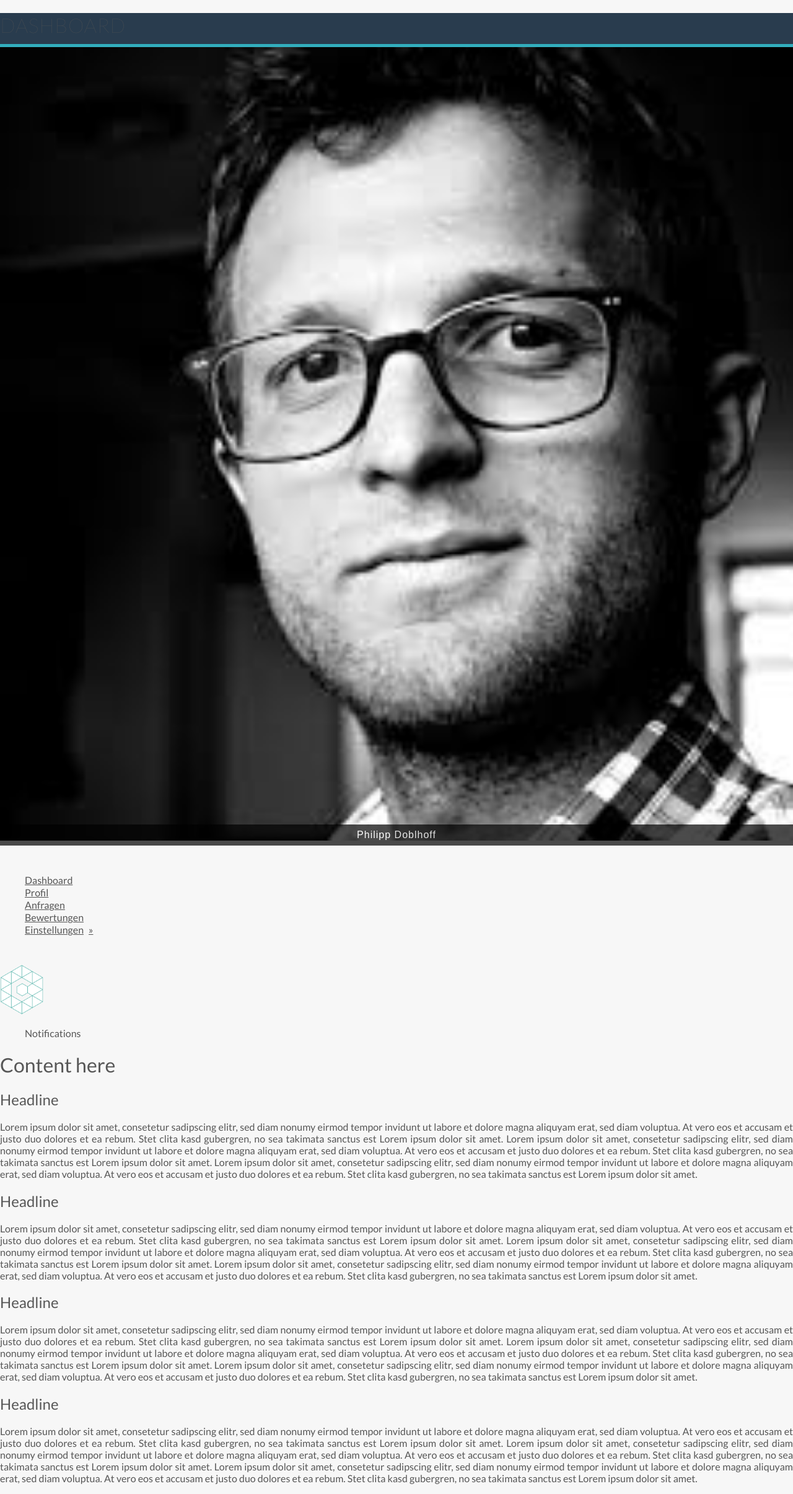
After one commit to Joekant/calculi, a PHP site: page /backend.html in a window 1280 px wide. The commit adds this page. Shown: the whole page at 62% size. Run offline with PHP 8.4, Linux system fonts and the light colour scheme; style sheets or scripts are compiled from the project's sources.

Commit message:
Added Webworker.Backend
- changed Fronted dummy-text to real content
- startet with backend.html
-

```diff
--- /dev/null
+++ b/html/backend.html
@@ -0,0 +1,91 @@
+<!doctype html>
+<html class="no-js" lang="en">
+  <head>
+    <meta charset="utf-8" />
+    <meta name="viewport" content="width=device-width, initial-scale=1.0" />
+    <title>Calculi - Landingpage</title>
+    <link rel="stylesheet" href="css/normalize.css" />
+    <link href='http://fonts.googleapis.com/css?family=Lato:100,200,300,400,700' rel='stylesheet' type='text/css'>
+    <link rel="icon" href="img/favicon.ico" type="image/x-icon">
+    <link rel="stylesheet" href="css/foundation.css" />
+    <link rel="stylesheet" href="css/app.css" />
+    <script src="js/vendor/modernizr.js"></script>
+  </head>
+  <body>
+
+  <div class="off-canvas-wrap" data-offcanvas>
+    <div class="inner-wrap">
+
+<nav class="tab-bar">
+      <section class="left-small">
+        <a class="left-off-canvas-toggle menu-icon" ><span></span></a>
+      </section>
+
+      <section class="middle tab-bar-section">
+        <h1 class="title">Dashboard</h1>
+      </section>
+
+      <section class="right-small">
+        <a class="right-off-canvas-toggle menu-icon" ><span></span></a>
+      </section>
+    </nav>
+
+
+      <aside class="left-off-canvas-menu">
+
+        <div id="picture">
+          <img src="img/thumb.jpeg" id="thumb" alt="profile picture">
+          <div id="overlay-name">Philipp Doblhoff</div>
+        </div>
+
+        <ul class="off-canvas-list">
+          <li><a href="#">Dashboard</a></li>
+          <li><a href="#">Profil</a></li>
+          <li><a href="#">Anfragen</a></li>
+          <li><a href="#">Bewertungen</a></li>
+          <li class="has-submenu"><a href="#">Einstellungen</a>
+              <ul class="left-submenu">
+                  <li class="back"><a href="#">zurück</a></li>
+                  <li><a href="#">Sicherheit</a></li>
+                  <li><a href="#">Benachrichtigungen</a></li>
+              </ul>
+          </li>
+        </ul>
+        <img src="img/logo_invert.png" id="logo-dark" alt="">
+      </aside>
+
+      <aside class="right-off-canvas-menu">
+        <ul class="off-canvas-list">
+         <li><label>Notifications</label></li>
+        </ul>
+      </aside>
+
+      <section class="main-section">
+        <h1>Content here</h1>
+        <h2>Headline</h2>
+        <p>
+          Lorem ipsum dolor sit amet, consetetur sadipscing elitr, sed diam nonumy eirmod tempor invidunt ut labore et dolore magna aliquyam erat, sed diam voluptua. At vero eos et accusam et justo duo dolores et ea rebum. Stet clita kasd gubergren, no sea takimata sanctus est Lorem ipsum dolor sit amet. Lorem ipsum dolor sit amet, consetetur sadipscing elitr, sed diam nonumy eirmod tempor invidunt ut labore et dolore magna aliquyam erat, sed diam voluptua. At vero eos et accusam et justo duo dolores et ea rebum. Stet clita kasd gubergren, no sea takimata sanctus est Lorem ipsum dolor sit amet. Lorem ipsum dolor sit amet, consetetur sadipscing elitr, sed diam nonumy eirmod tempor invidunt ut labore et dolore magna aliquyam erat, sed diam voluptua. At vero eos et accusam et justo duo dolores et ea rebum. Stet clita kasd gubergren, no sea takimata sanctus est Lorem ipsum dolor sit amet.<h2>Headline</h2>
+        <p>
+          Lorem ipsum dolor sit amet, consetetur sadipscing elitr, sed diam nonumy eirmod tempor invidunt ut labore et dolore magna aliquyam erat, sed diam voluptua. At vero eos et accusam et justo duo dolores et ea rebum. Stet clita kasd gubergren, no sea takimata sanctus est Lorem ipsum dolor sit amet. Lorem ipsum dolor sit amet, consetetur sadipscing elitr, sed diam nonumy eirmod tempor invidunt ut labore et dolore magna aliquyam erat, sed diam voluptua. At vero eos et accusam et justo duo dolores et ea rebum. Stet clita kasd gubergren, no sea takimata sanctus est Lorem ipsum dolor sit amet. Lorem ipsum dolor sit amet, consetetur sadipscing elitr, sed diam nonumy eirmod tempor invidunt ut labore et dolore magna aliquyam erat, sed diam voluptua. At vero eos et accusam et justo duo dolores et ea rebum. Stet clita kasd gubergren, no sea takimata sanctus est Lorem ipsum dolor sit amet.
+
+  <h2>Headline</h2>
+        <p>
+          Lorem ipsum dolor sit amet, consetetur sadipscing elitr, sed diam nonumy eirmod tempor invidunt ut labore et dolore magna aliquyam erat, sed diam voluptua. At vero eos et accusam et justo duo dolores et ea rebum. Stet clita kasd gubergren, no sea takimata sanctus est Lorem ipsum dolor sit amet. Lorem ipsum dolor sit amet, consetetur sadipscing elitr, sed diam nonumy eirmod tempor invidunt ut labore et dolore magna aliquyam erat, sed diam voluptua. At vero eos et accusam et justo duo dolores et ea rebum. Stet clita kasd gubergren, no sea takimata sanctus est Lorem ipsum dolor sit amet. Lorem ipsum dolor sit amet, consetetur sadipscing elitr, sed diam nonumy eirmod tempor invidunt ut labore et dolore magna aliquyam erat, sed diam voluptua. At vero eos et accusam et justo duo dolores et ea rebum. Stet clita kasd gubergren, no sea takimata sanctus est Lorem ipsum dolor sit amet.
+
+  <h2>Headline</h2>
+        <p>
+          Lorem ipsum dolor sit amet, consetetur sadipscing elitr, sed diam nonumy eirmod tempor invidunt ut labore et dolore magna aliquyam erat, sed diam voluptua. At vero eos et accusam et justo duo dolores et ea rebum. Stet clita kasd gubergren, no sea takimata sanctus est Lorem ipsum dolor sit amet. Lorem ipsum dolor sit amet, consetetur sadipscing elitr, sed diam nonumy eirmod tempor invidunt ut labore et dolore magna aliquyam erat, sed diam voluptua. At vero eos et accusam et justo duo dolores et ea rebum. Stet clita kasd gubergren, no sea takimata sanctus est Lorem ipsum dolor sit amet. Lorem ipsum dolor sit amet, consetetur sadipscing elitr, sed diam nonumy eirmod tempor invidunt ut labore et dolore magna aliquyam erat, sed diam voluptua. At vero eos et accusam et justo duo dolores et ea rebum. Stet clita kasd gubergren, no sea takimata sanctus est Lorem ipsum dolor sit amet.
+        </p>
+      </section>
+    </div>
+  </div>
+
+
+    <script src="js/vendor/jquery.js"></script>
+    <script src="js/foundation.min.js"></script>
+      <script src="js/foundation/foundation.offcanvas.js"></script>
+    <script>
+      $(document).foundation();
+    </script>
+  </body>
+</html>
--- a/html/css/app.css
+++ b/html/css/app.css
@@ -153,57 +153,57 @@ header {
     header .top-bar img {
       padding-top: 8px; }
 
-/* line 207, ../scss/app.scss */
+/* line 206, ../scss/app.scss */
 main {
   width: 100%; }
 
-/* line 211, ../scss/app.scss */
+/* line 210, ../scss/app.scss */
 footer {
   background-color: #293c4e;
   border-top: 5px solid #32aebd;
   color: #f7f7f7;
   text-align: center; }
-  /* line 217, ../scss/app.scss */
+  /* line 216, ../scss/app.scss */
   footer img {
     width: 70px; }
-  /* line 222, ../scss/app.scss */
+  /* line 221, ../scss/app.scss */
   footer #social {
     margin-top: 35px;
     text-transform: lowercase; }
-  /* line 228, ../scss/app.scss */
+  /* line 227, ../scss/app.scss */
   footer #link {
     margin-top: 35px;
     text-transform: lowercase;
     padding-bottom: 20px; }
-  /* line 235, ../scss/app.scss */
+  /* line 234, ../scss/app.scss */
   footer a {
     margin-left: 20px;
     color: #f7f7f7; }
-  /* line 240, ../scss/app.scss */
+  /* line 239, ../scss/app.scss */
   footer span {
     color: #f7f7f7;
     padding-top: 20px; }
-  /* line 245, ../scss/app.scss */
+  /* line 244, ../scss/app.scss */
   footer #copyright {
     font-size: 0.8em;
     margin-top: 15px;
     text-transform: lowercase; }
-  /* line 251, ../scss/app.scss */
+  /* line 250, ../scss/app.scss */
   footer #testimonial {
     font-style: italic;
     font-weight: 300;
     padding-top: 20px; }
-    /* line 256, ../scss/app.scss */
+    /* line 255, ../scss/app.scss */
     footer #testimonial img {
       float: left; }
-    /* line 260, ../scss/app.scss */
+    /* line 259, ../scss/app.scss */
     footer #testimonial #author {
       color: #32aebd; }
 
 /* -----------------------------------------
    Frontpage Styles
 ----------------------------------------- */
-/* line 270, ../scss/app.scss */
+/* line 269, ../scss/app.scss */
 #headline {
   margin-top: 50px;
   font-size: 2.3em;
@@ -212,7 +212,7 @@ footer {
   letter-spacing: 1.1px;
   color: #ff6c60; }
 
-/* line 279, ../scss/app.scss */
+/* line 278, ../scss/app.scss */
 .subline {
   padding-top: 20px;
   font-size: 1.7em;
@@ -220,62 +220,62 @@ footer {
   letter-spacing: 1.1px;
   font-style: italic; }
 
-/* line 287, ../scss/app.scss */
+/* line 286, ../scss/app.scss */
 .main-slider {
   background-color: #293c4e;
   border-top: 5px solid #32aebd;
   border-bottom: 5px solid #32aebd;
   padding-top: 20px;
   padding-bottom: 10px; }
-  /* line 295, ../scss/app.scss */
+  /* line 294, ../scss/app.scss */
   .main-slider h2 {
     color: #32aebd;
     padding-bottom: 20px;
     text-align: center;
     font-weight: 200; }
-  /* line 302, ../scss/app.scss */
+  /* line 301, ../scss/app.scss */
   .main-slider p {
     color: #f7f7f7;
     font-weight: 300; }
-  /* line 307, ../scss/app.scss */
+  /* line 306, ../scss/app.scss */
   .main-slider #bullethead {
     color: #ff6c60;
     font-size: 1.2em;
     font-weight: 300; }
-  /* line 313, ../scss/app.scss */
+  /* line 312, ../scss/app.scss */
   .main-slider ul {
     padding-left: 20px;
     color: #32aebd; }
-    /* line 318, ../scss/app.scss */
+    /* line 317, ../scss/app.scss */
     .main-slider ul li {
       list-style: disc; }
-      /* line 321, ../scss/app.scss */
+      /* line 320, ../scss/app.scss */
       .main-slider ul li span {
         color: #f7f7f7;
         font-weight: 300; }
 
-/* line 330, ../scss/app.scss */
+/* line 329, ../scss/app.scss */
 #main-services h4 {
   color: #32aebd;
-  font-weight: 500; }
-/* line 335, ../scss/app.scss */
+  font-weight: 300; }
+/* line 334, ../scss/app.scss */
 #main-services h3 {
   color: #ff6c60;
   font-weight: 300;
   font-style: italic; }
 
-/* line 343, ../scss/app.scss */
+/* line 342, ../scss/app.scss */
 #main-user-number {
   border-top: 5px solid #32aebd;
   border-bottom: 5px solid #32aebd;
   padding: 8px 0px;
   text-align: center; }
-  /* line 349, ../scss/app.scss */
+  /* line 348, ../scss/app.scss */
   #main-user-number h2 {
     color: white;
     line-height: 1;
     font-size: 1.5em; }
-  /* line 355, ../scss/app.scss */
+  /* line 354, ../scss/app.scss */
   #main-user-number h5 {
     color: white;
     font-weight: 300;
@@ -285,29 +285,29 @@ footer {
 /* -----------------------------------------
    Login Styles
 ----------------------------------------- */
-/* line 367, ../scss/app.scss */
+/* line 366, ../scss/app.scss */
 #login {
   width: 300px; }
-  /* line 370, ../scss/app.scss */
+  /* line 369, ../scss/app.scss */
   #login h1 {
     font-weight: 300;
     text-transform: uppercase;
     color: #565656; }
-  /* line 376, ../scss/app.scss */
+  /* line 375, ../scss/app.scss */
   #login #loginlinks {
     text-transform: lowercase;
     font-size: 0.9em;
     padding-top: 10px; }
-    /* line 381, ../scss/app.scss */
+    /* line 380, ../scss/app.scss */
     #login #loginlinks a {
       color: #565656; }
-    /* line 385, ../scss/app.scss */
+    /* line 384, ../scss/app.scss */
     #login #loginlinks #helplink {
       float: left; }
-    /* line 389, ../scss/app.scss */
+    /* line 388, ../scss/app.scss */
     #login #loginlinks #reglink {
       float: right; }
-  /* line 395, ../scss/app.scss */
+  /* line 394, ../scss/app.scss */
   #login input[type=text],
   #login input[type=password] {
     padding: 10px;
@@ -318,7 +318,7 @@ footer {
     color: #565656;
     letter-spacing: 2px;
     text-transform: uppercase; }
-  /* line 408, ../scss/app.scss */
+  /* line 407, ../scss/app.scss */
   #login input[type=text]:focus,
   #login input[type=password]:focus {
     color: #32aebd;
@@ -331,78 +331,113 @@ footer {
 /* -----------------------------------------
    Compare Styles
 ----------------------------------------- */
-/* line 424, ../scss/app.scss */
+/* line 423, ../scss/app.scss */
 .container {
   max-width: 800px;
   margin: 0px auto; }
 
-/* line 429, ../scss/app.scss */
+/* line 428, ../scss/app.scss */
 .box {
   font-weight: 300; }
-  /* line 431, ../scss/app.scss */
+  /* line 430, ../scss/app.scss */
   .box .text,
   .box .value {
     float: left;
     padding: 15px; }
-  /* line 437, ../scss/app.scss */
+  /* line 436, ../scss/app.scss */
   .box .text {
     border-left: 5px solid #32aebd; }
-  /* line 441, ../scss/app.scss */
+  /* line 440, ../scss/app.scss */
   .box .value {
     background-color: white; }
 
-/* line 447, ../scss/app.scss */
+/* line 446, ../scss/app.scss */
 .sort {
   margin-bottom: 30px; }
-  /* line 449, ../scss/app.scss */
+  /* line 448, ../scss/app.scss */
   .sort .sortbuttons {
     background-color: #afafaf;
     padding: 10px 20px; }
-    /* line 452, ../scss/app.scss */
+    /* line 451, ../scss/app.scss */
     .sort .sortbuttons a {
       color: white; }
-  /* line 457, ../scss/app.scss */
+  /* line 456, ../scss/app.scss */
   .sort :hover {
     background-color: #565656; }
 
-/* line 463, ../scss/app.scss */
+/* line 462, ../scss/app.scss */
 .item .rating,
 .item .name,
 .item .price,
 .item .marker {
   padding: 10px 20px; }
-/* line 470, ../scss/app.scss */
+/* line 469, ../scss/app.scss */
 .item .rating {
   text-align: center;
   font-weight: bold;
   letter-spacing: 2px;
   font-size: 1.3em; }
-/* line 477, ../scss/app.scss */
+/* line 476, ../scss/app.scss */
 .item .name {
   text-transform: uppercase;
   font-weight: 300; }
-/* line 482, ../scss/app.scss */
+/* line 481, ../scss/app.scss */
 .item .price {
   text-align: right;
   color: #32aebd; }
-/* line 487, ../scss/app.scss */
+/* line 486, ../scss/app.scss */
 .item .marker {
   text-align: right; }
 
-/* line 492, ../scss/app.scss */
+/* line 491, ../scss/app.scss */
 .collapsed {
   background-color: white;
   color: #293c4e;
   padding: 20px;
   margin-bottom: 60px;
   border-bottom: 5px solid #32aebd; }
-  /* line 499, ../scss/app.scss */
+  /* line 498, ../scss/app.scss */
   .collapsed .buttons {
     position: absolute;
     padding-top: 25px;
     margin-left: -35px; }
-  /* line 505, ../scss/app.scss */
+  /* line 504, ../scss/app.scss */
   .collapsed button {
     font-size: 12px;
     width: 120px;
     padding: 10px 10px; }
+
+/* -----------------------------------------
+   Backend Styles
+----------------------------------------- */
+/* line 517, ../scss/app.scss */
+aside #thumb {
+  width: 100%;
+  z-index: 2; }
+/* line 522, ../scss/app.scss */
+aside #overlay-name {
+  background-color: black;
+  opacity: 0.7;
+  color: white;
+  position: relative;
+  bottom: 30px;
+  padding: 8px;
+  text-align: center;
+  z-index: 3;
+  font-weight: 300;
+  letter-spacing: 1px; }
+/* line 535, ../scss/app.scss */
+aside #logo-dark {
+  width: 70px;
+  padding-top: 30px; }
+
+/* line 541, ../scss/app.scss */
+.tab-bar {
+  border-bottom: 5px solid #32aebd;
+  background-color: #293c4e;
+  height: 50px; }
+  /* line 546, ../scss/app.scss */
+  .tab-bar h1 {
+    font-weight: 200;
+    letter-spacing: 1px;
+    text-transform: uppercase; }
--- a/html/scss/app.scss
+++ b/html/scss/app.scss
@@ -203,8 +203,7 @@ header {
 	}
 }
 
-
- main {
+main {
 	width:100%;
 }
 
@@ -329,7 +328,7 @@ footer {
 #main-services {
 	h4 {
 		color:$primary-color;
-		font-weight:500;
+		font-weight:300;
 	}
 
 	h3 {
@@ -508,3 +507,45 @@ margin-bottom: 30px;
 		padding: 10px 10px;
 	}
 }
+
+/* -----------------------------------------
+   Backend Styles
+----------------------------------------- */
+
+aside {
+
+	#thumb {
+		width: 100%;
+		z-index: 2;
+	}
+
+	#overlay-name {
+		background-color: black;
+		opacity: 0.7;
+		color: white;
+		position: relative;
+		bottom: 30px;
+		padding: 8px;
+		text-align: center;
+		z-index: 3;
+		font-weight: 300;
+		letter-spacing: 1px;
+	}
+
+	#logo-dark {
+		width: 70px;
+		padding-top: 30px;
+	}
+}
+
+.tab-bar {
+	border-bottom: 5px solid $primary-color;
+	background-color: $secondary-color;
+	height: 50px;
+
+	h1 {
+		font-weight: 200;
+		letter-spacing: 1px;
+		text-transform: uppercase;
+	}
+}
```
Also changed, not shown: html/img/thumb.jpeg (added).
